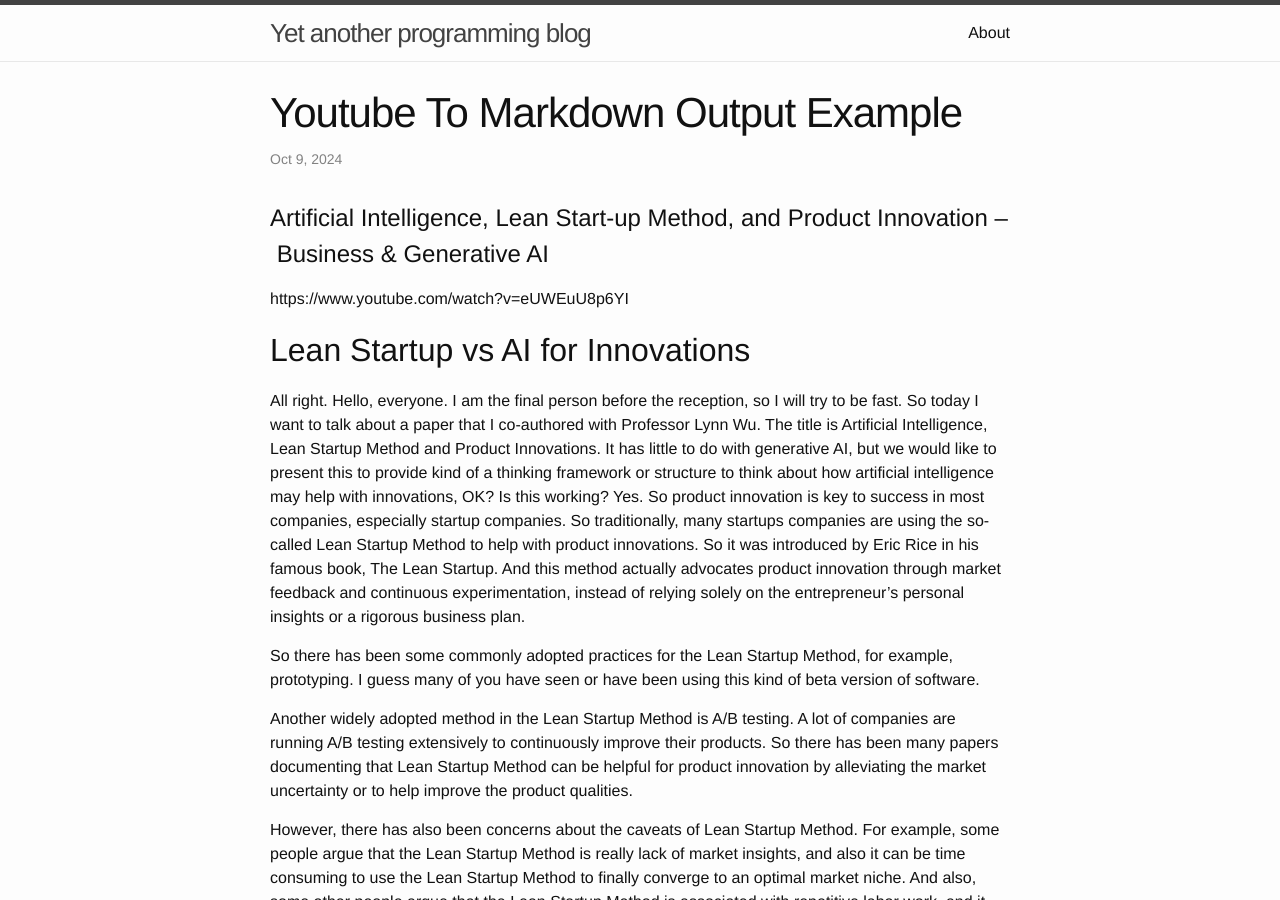
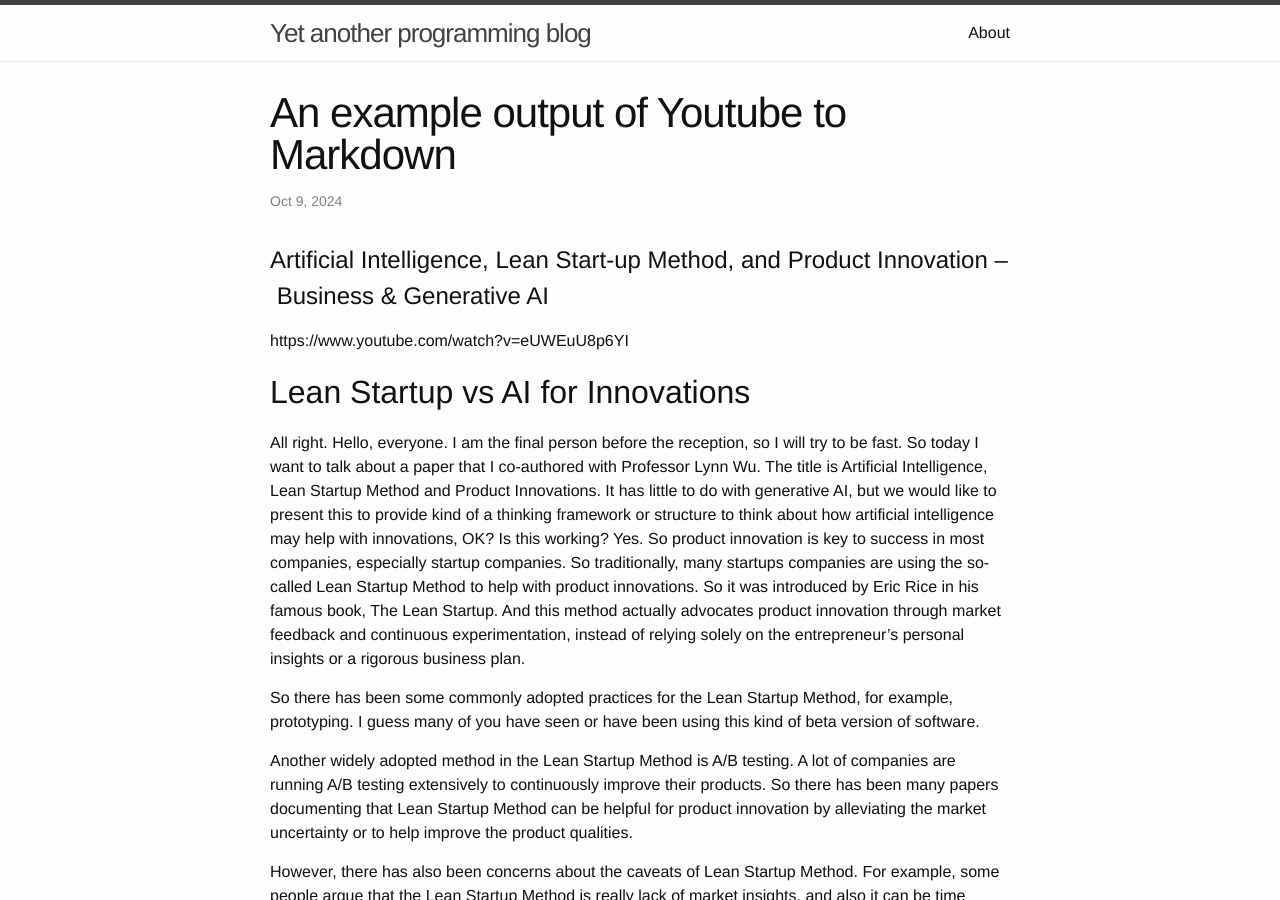
Before and after one commit to shun-liang/shun-liang.github.io, a Jekyll site: the page built from _posts/2024-10-09-youtube-to-markdown-output-example.md, in a window 1280 px wide and 900 px high. Built offline with Jekyll 4.4.1, drawn with Linux system fonts in a browser that asks for light colours; our own code applies the rules of GitHub Pages for plain Markdown files; part of the change alters nothing that is shown.

Commit message:
Add blog metadata

```diff
--- a/_posts/2024-10-09-youtube-to-markdown-output-example.md
+++ b/_posts/2024-10-09-youtube-to-markdown-output-example.md
@@ -1,3 +1,10 @@
+---
+layout: post
+title:  "An example output of Youtube to Markdown"
+date:   2024-10-09 00:30:00 +0000
+categories: whisper llm
+---
+
 # Artificial Intelligence, Lean Start-up Method, and Product Innovation – Business & Generative AI
 
 https://www.youtube.com/watch?v=eUWEuU8p6YI
```
